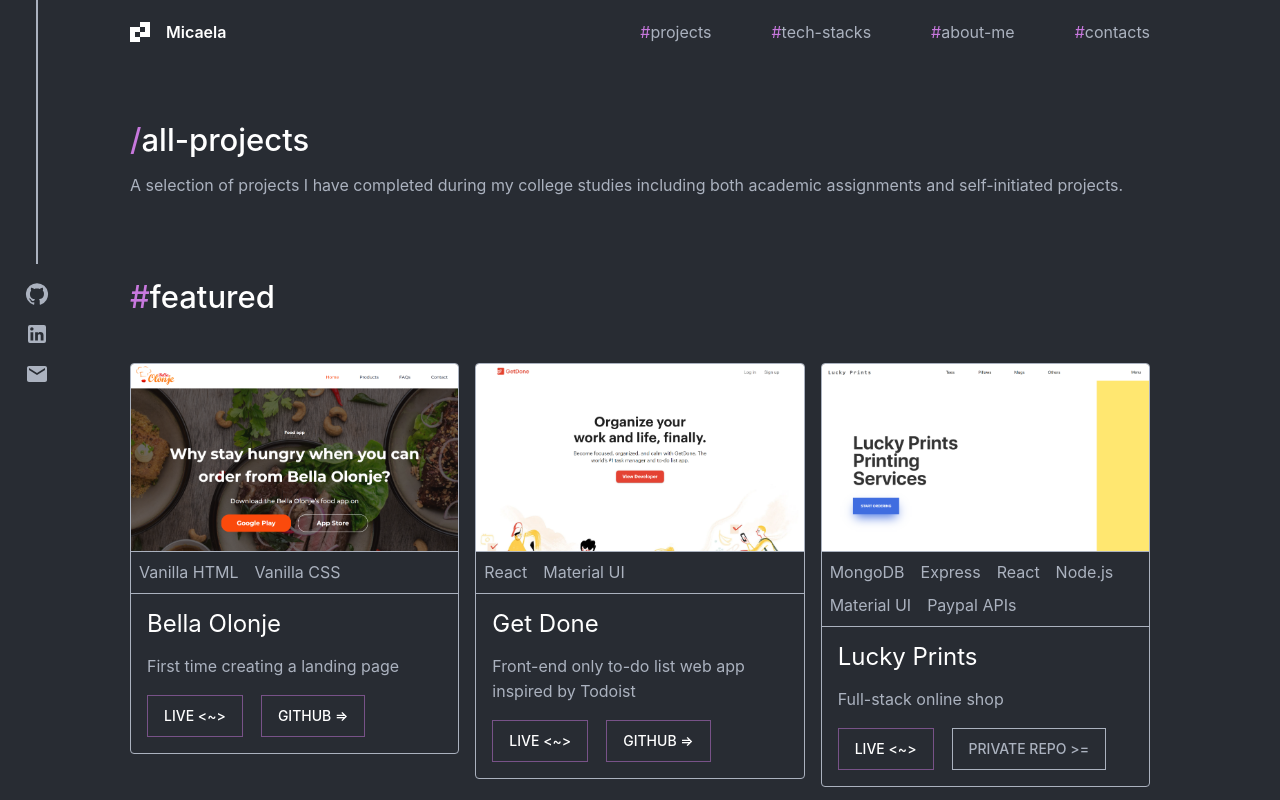
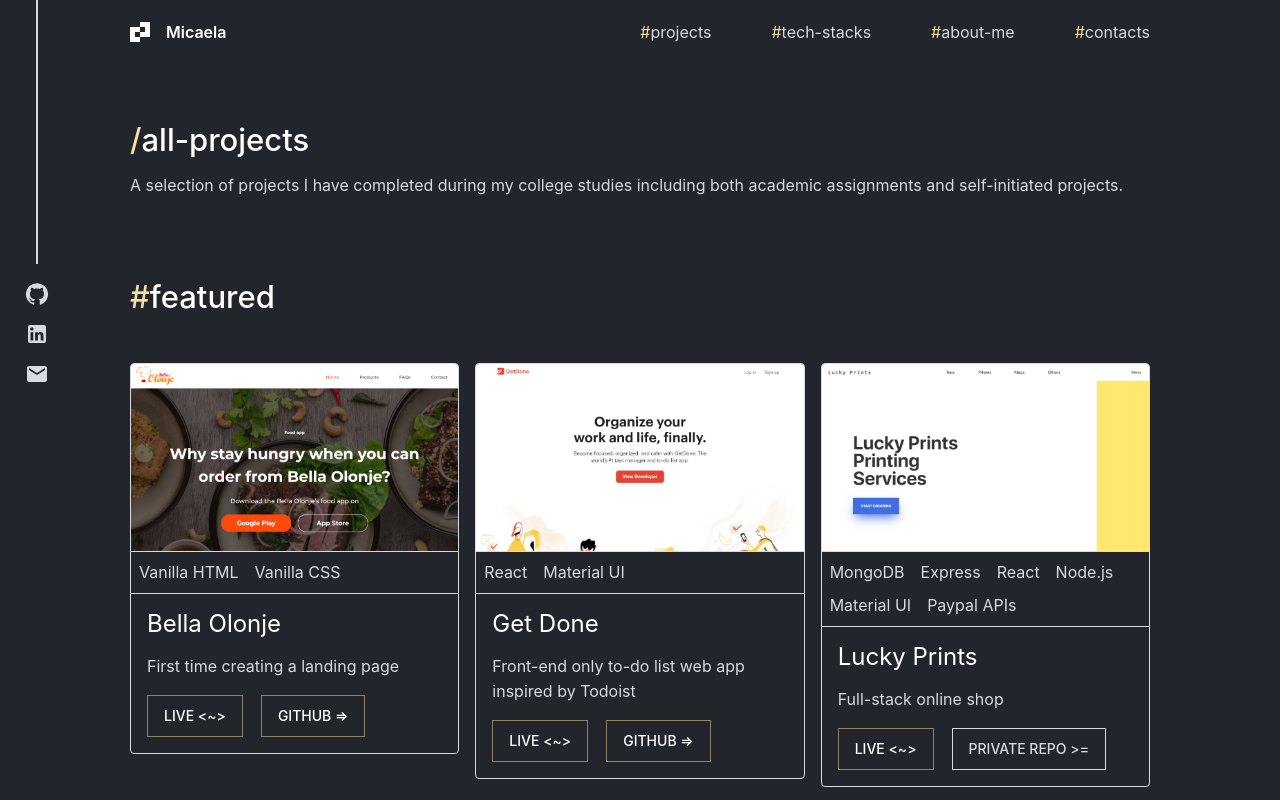
Before and after one commit to micaelafrancisco13/my-portfolio, a React (Create React App) app: page /all-projects in a window 1280 px wide. Shown: the top 800 px of the page. Built offline with nearby package versions, Linux system fonts and the light colour scheme.

Commit message:
change primary color from purple-ish to yellow-ish

```diff
--- a/src/components/icons/socials.jsx
+++ b/src/components/icons/socials.jsx
@@ -15,7 +15,7 @@ const DiscordIcon = () => {
       viewBox="0 0 255.995 255.995"
     >
       <path
-        fill="#abb2bf"
+        fill="#D5DBDE"
         strokeMiterlimit="10"
         d="M25.12 6.946c-2.424-1.948-6.257-2.278-6.419-2.292a.608.608 0 00-.604.357c-.004.008-.218.629-.425 1.228 2.817.493 4.731 1.587 4.833 1.647A.999.999 0 0122 9.75a.99.99 0 01-.501-.135C21.471 9.598 18.663 8 15.002 8 11.34 8 8.531 9.599 8.503 9.615a1 1 0 01-1.006-1.729c.102-.06 2.023-1.158 4.848-1.65-.218-.606-.438-1.217-.442-1.225a.6.6 0 00-.604-.357c-.162.013-3.995.343-6.451 2.318C3.564 8.158 1 15.092 1 21.087a.6.6 0 00.08.301c1.771 3.11 6.599 3.924 7.699 3.959a.61.61 0 00.511-.249l1.19-1.612c-2.61-.629-3.99-1.618-4.073-1.679a1 1 0 011.181-1.614C7.625 20.217 10.172 22 15 22c4.847 0 7.387-1.79 7.412-1.808a1.001 1.001 0 011.183 1.613c-.083.061-1.456 1.048-4.06 1.677l1.175 1.615c.115.158.298.25.492.25l.019-.001c1.101-.035 5.929-.849 7.699-3.959a.6.6 0 00.08-.301c0-5.994-2.564-12.928-3.88-14.14zM11 19c-1.105 0-2-1.119-2-2.5s.895-2.5 2-2.5 2 1.119 2 2.5-.895 2.5-2 2.5zm8 0c-1.105 0-2-1.119-2-2.5s.895-2.5 2-2.5 2 1.119 2 2.5-.895 2.5-2 2.5z"
         fontFamily="none"
--- a/src/components/shapes/dots-box.jsx
+++ b/src/components/shapes/dots-box.jsx
@@ -9,31 +9,31 @@ const DotsBox = ({ large }) => {
       fill="none"
       xmlns="http://www.w3.org/2000/svg"
     >
-      <circle cx={2} cy={2} r={2} fill="#ABB2BF" />
-      <circle cx={16.75} cy={2} r={2} fill="#ABB2BF" />
-      <circle cx={31.5} cy={2} r={2} fill="#ABB2BF" />
-      <circle cx={46.25} cy={2} r={2} fill="#ABB2BF" />
-      <circle cx={61} cy={2} r={2} fill="#ABB2BF" />
-      <circle cx={2} cy={16.75} r={2} fill="#ABB2BF" />
-      <circle cx={16.75} cy={16.75} r={2} fill="#ABB2BF" />
-      <circle cx={31.5} cy={16.75} r={2} fill="#ABB2BF" />
-      <circle cx={46.25} cy={16.75} r={2} fill="#ABB2BF" />
-      <circle cx={61} cy={16.75} r={2} fill="#ABB2BF" />
-      <circle cx={2} cy={31.5} r={2} fill="#ABB2BF" />
-      <circle cx={16.75} cy={31.5} r={2} fill="#ABB2BF" />
-      <circle cx={31.5} cy={31.5} r={2} fill="#ABB2BF" />
-      <circle cx={46.25} cy={31.5} r={2} fill="#ABB2BF" />
-      <circle cx={61} cy={31.5} r={2} fill="#ABB2BF" />
-      <circle cx={2} cy={46.25} r={2} fill="#ABB2BF" />
-      <circle cx={16.75} cy={46.25} r={2} fill="#ABB2BF" />
-      <circle cx={31.5} cy={46.25} r={2} fill="#ABB2BF" />
-      <circle cx={46.25} cy={46.25} r={2} fill="#ABB2BF" />
-      <circle cx={61} cy={46.25} r={2} fill="#ABB2BF" />
-      <circle cx={2} cy={61} r={2} fill="#ABB2BF" />
-      <circle cx={16.75} cy={61} r={2} fill="#ABB2BF" />
-      <circle cx={31.5} cy={61} r={2} fill="#ABB2BF" />
-      <circle cx={46.25} cy={61} r={2} fill="#ABB2BF" />
-      <circle cx={61} cy={61} r={2} fill="#ABB2BF" />
+      <circle cx={2} cy={2} r={2} fill="#D5DBDE" />
+      <circle cx={16.75} cy={2} r={2} fill="#D5DBDE" />
+      <circle cx={31.5} cy={2} r={2} fill="#D5DBDE" />
+      <circle cx={46.25} cy={2} r={2} fill="#D5DBDE" />
+      <circle cx={61} cy={2} r={2} fill="#D5DBDE" />
+      <circle cx={2} cy={16.75} r={2} fill="#D5DBDE" />
+      <circle cx={16.75} cy={16.75} r={2} fill="#D5DBDE" />
+      <circle cx={31.5} cy={16.75} r={2} fill="#D5DBDE" />
+      <circle cx={46.25} cy={16.75} r={2} fill="#D5DBDE" />
+      <circle cx={61} cy={16.75} r={2} fill="#D5DBDE" />
+      <circle cx={2} cy={31.5} r={2} fill="#D5DBDE" />
+      <circle cx={16.75} cy={31.5} r={2} fill="#D5DBDE" />
+      <circle cx={31.5} cy={31.5} r={2} fill="#D5DBDE" />
+      <circle cx={46.25} cy={31.5} r={2} fill="#D5DBDE" />
+      <circle cx={61} cy={31.5} r={2} fill="#D5DBDE" />
+      <circle cx={2} cy={46.25} r={2} fill="#D5DBDE" />
+      <circle cx={16.75} cy={46.25} r={2} fill="#D5DBDE" />
+      <circle cx={31.5} cy={46.25} r={2} fill="#D5DBDE" />
+      <circle cx={46.25} cy={46.25} r={2} fill="#D5DBDE" />
+      <circle cx={61} cy={46.25} r={2} fill="#D5DBDE" />
+      <circle cx={2} cy={61} r={2} fill="#D5DBDE" />
+      <circle cx={16.75} cy={61} r={2} fill="#D5DBDE" />
+      <circle cx={31.5} cy={61} r={2} fill="#D5DBDE" />
+      <circle cx={46.25} cy={61} r={2} fill="#D5DBDE" />
+      <circle cx={61} cy={61} r={2} fill="#D5DBDE" />
     </svg>
   );
 };
--- a/src/components/shapes/outlined-box.jsx
+++ b/src/components/shapes/outlined-box.jsx
@@ -1,17 +1,17 @@
-import React from "react";
+import React from 'react'
 
 const OutlinedBox = ({ large }) => {
 	return (
 		<svg
 			xmlns="http://www.w3.org/2000/svg"
-      width={!large ? "52" : "86"}
-      height={!large ? "52" : "86"}
+			width={!large ? '52' : '86'}
+			height={!large ? '52' : '86'}
 			fill="none"
 			viewBox="0 0 86 86"
 		>
-      <path stroke="#ABB2BF" d="M0.5 0.5H85.5V85.5H0.5z"></path>
+			<path stroke="#D5DBDE" d="M0.5 0.5H85.5V85.5H0.5z"></path>
 		</svg>
-  );
-};
+	)
+}
 
-export default OutlinedBox;
+export default OutlinedBox
--- a/src/components/shapes/weird-shape.jsx
+++ b/src/components/shapes/weird-shape.jsx
@@ -17,7 +17,7 @@ const WeirdShape = () => {
         ></path>
       </mask>
       <path
-        fill="#C778DD"
+        fill="#F7E19F"
         d="M57.5 0v-1h-1v1h1zM114 0h1v-1h-1v1zm0 84.75v1h1v-1h-1zm-56.5 0h-1v1h1v-1zm0-28.25v-1h-1v1h1zm28.25 0v1h1v-1h-1zm0-28.25h1v-1h-1v1zm-28.25 0h-1v1h1v-1zM85.75-1H57.5v2h28.25v-2zM114-1H85.75v2H114v-2zm1 29.25V0h-2v28.25h2zm0 28.25V28.25h-2V56.5h2zm0 28.25V56.5h-2v28.25h2zm-29.25 1H114v-2H85.75v2zm0-2H57.5v2h28.25v-2zm-27.25 1V56.5h-2v28.25h2zm-1-27.25h28.25v-2H57.5v2zm27.25-29.25V56.5h2V28.25h-2zm-27.25 1h28.25v-2H57.5v2zM56.5 0v28.25h2V0h-2z"
         mask="url(#path-1-inside-1_4_64)"
       ></path>
@@ -38,7 +38,7 @@ const WeirdShape = () => {
         ></path>
       </mask>
       <path
-        fill="#C778DD"
+        fill="#F7E19F"
         d="M1 28.25v-1H0v1h1zm56.5 0h1v-1h-1v1zm0 28.25v1h1v-1h-1zm-28.25 0v-1h-1v1h1zm0 28.25h-1v1h1v-1zm28.25 0h1v-1h-1v1zm0 28.25v1h1v-1h-1zM1 113H0v1h1v-1zm28.25-85.75H1v2h28.25v-2zm28.25 0H29.25v2H57.5v-2zm1 29.25V28.25h-2V56.5h2zm-29.25 1H57.5v-2H29.25v2zm1 27.25V56.5h-2v28.25h2zm-1 1H57.5v-2H29.25v2zm27.25-1V113h2V84.75h-2zm1 27.25H29.25v2H57.5v-2zM1 114h28.25v-2H1v2zM0 84.75V113h2V84.75H0zM0 56.5v28.25h2V56.5H0zm0-28.25V56.5h2V28.25H0z"
         mask="url(#path-3-outside-2_4_64)"
       ></path>
--- a/src/index.css
+++ b/src/index.css
@@ -11,7 +11,7 @@ body {
 		'Helvetica Neue', sans-serif;
 	-webkit-font-smoothing: antialiased;
 	-moz-osx-font-smoothing: grayscale;
-  background: #282c33 !important;
+	background: #22252c !important;
 }
 
 code {
@@ -20,10 +20,10 @@ code {
 }
 
 :root {
-  --color-text-primary: #abb2bf;
-  --color-accent: #c778dd;
-  --color-background: #282c33;
-  --color-yt-channel-background: #3a404a;
+	--color-text-primary: #d5dbde;
+	--color-accent: #f7e19f;
+	--color-background: #22252c;
+	--color-yt-channel-background: #2e363d;
 }
 
 html {
--- a/src/theme/main.js
+++ b/src/theme/main.js
@@ -1,7 +1,7 @@
-import { createTheme } from "@mui/material/styles";
+import { createTheme } from '@mui/material/styles'
 
-const PRIMARY_TEXT_COLOR = "#ABB2BF";
-const SECONDARY_TEXT_COLOR = "#FFF";
+const PRIMARY_TEXT_COLOR = '#D5DBDE'
+const SECONDARY_TEXT_COLOR = '#FFF'
 
 const theme = createTheme({
 	breakpoints: {
@@ -16,19 +16,19 @@ const theme = createTheme({
 	},
 
 	palette: {
-    primary: { main: "#C778DD" },
-    secondary: { main: "#ABB2BF" },
+		primary: { main: '#F7E19F' },
+		secondary: { main: '#D5DBDE' },
 		background: {
-      light: "#53565B",
-      main: "#282C33",
-      dark: "#1C1E23",
-      contrastText: "#FFFFFF",
+			light: '#4E5056',
+			main: '#22252C',
+			dark: '#17191E',
+			contrastText: '#FFFFFF',
 		},
 		accent: {
-      light: "#D293E3",
-      main: "#C778DD",
-      dark: "#8B549A",
-      contrastText: "rgba(0, 0, 0, 0.87)",
+			light: '#F8E7B2',
+			main: '#F7E19F',
+			dark: '#AC9D6F',
+			contrastText: 'rgba(0, 0, 0, 0.87)',
 		},
 		text: {
 			primary: PRIMARY_TEXT_COLOR,
@@ -39,61 +39,61 @@ const theme = createTheme({
 	typography: {
 		htmlFontSize: 10,
 		fontFamily: [
-      "-apple-system",
-      "BlinkMacSystemFont",
+			'-apple-system',
+			'BlinkMacSystemFont',
 			'"Fira Code"',
-      "Roboto",
+			'Roboto',
 			'"Helvetica Neue"',
-      "Arial",
-      "sans-serif",
+			'Arial',
+			'sans-serif',
 			'"Apple Color Emoji"',
 			'"Segoe UI Emoji"',
 			'"Segoe UI Symbol"',
-    ].join(","),
+		].join(','),
 
 		body1: {
-      fontSize: "1.6rem",
-      lineHeight: "25px",
+			fontSize: '1.6rem',
+			lineHeight: '25px',
 			color: PRIMARY_TEXT_COLOR,
 		},
 
 		body2: {
-      fontSize: "2rem",
+			fontSize: '2rem',
 			color: SECONDARY_TEXT_COLOR,
-      "@media (min-width: 768px)": {
-        fontSize: "2.4rem",
+			'@media (min-width: 768px)': {
+				fontSize: '2.4rem',
 			},
 		},
 
 		h1: {
-      color: "white",
-      fontSize: "2.9rem",
+			color: 'white',
+			fontSize: '2.9rem',
 			fontWeight: 600,
-      lineHeight: "42px",
-      "@media (min-width: 640px)": {
-        fontSize: "3rem",
+			lineHeight: '42px',
+			'@media (min-width: 640px)': {
+				fontSize: '3rem',
 			},
-      "@media (min-width: 1280px)": {
-        fontSize: "3.25rem",
+			'@media (min-width: 1280px)': {
+				fontSize: '3.25rem',
 			},
 		},
 
 		h2: {
-      color: "white",
-      fontSize: "2.45rem",
-      "@media (min-width: 640px)": {
-        fontSize: "2.9rem",
+			color: 'white',
+			fontSize: '2.45rem',
+			'@media (min-width: 640px)': {
+				fontSize: '2.9rem',
 			},
-      "@media (min-width: 1280px)": {
-        fontSize: "3.1rem",
+			'@media (min-width: 1280px)': {
+				fontSize: '3.1rem',
 			},
 		},
 
 		h3: {
-      color: "white",
-      fontSize: "2.4rem",
+			color: 'white',
+			fontSize: '2.4rem',
 		},
 	},
-});
+})
 
-export default theme;
+export default theme
```
Also changed, not shown: src/App.js (+15 -15 lines), src/images/Me.png. Lines whose indentation alone changed are shown as unchanged.
